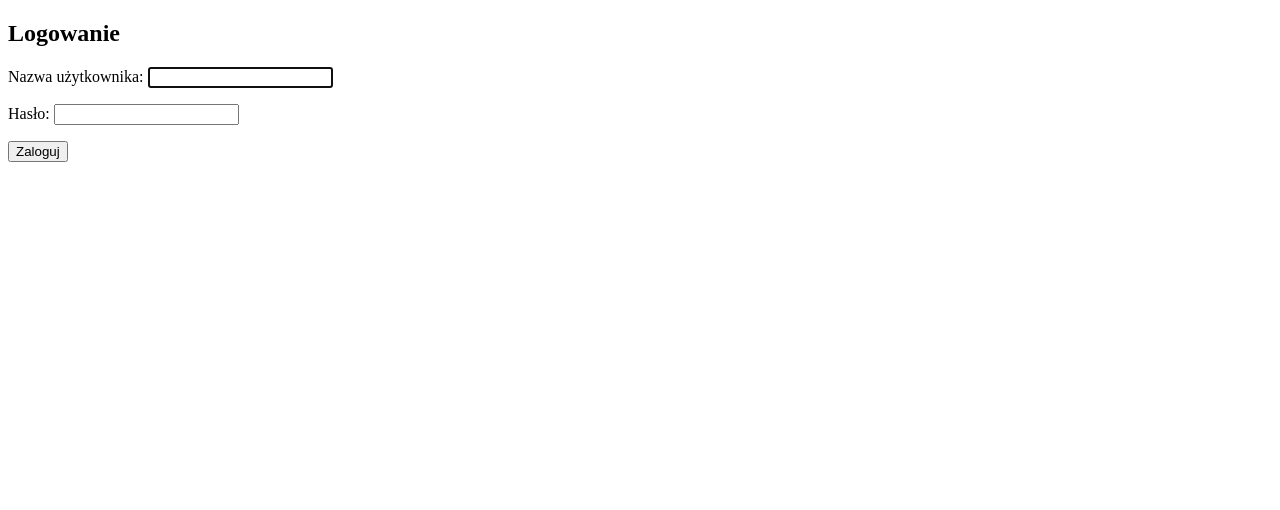
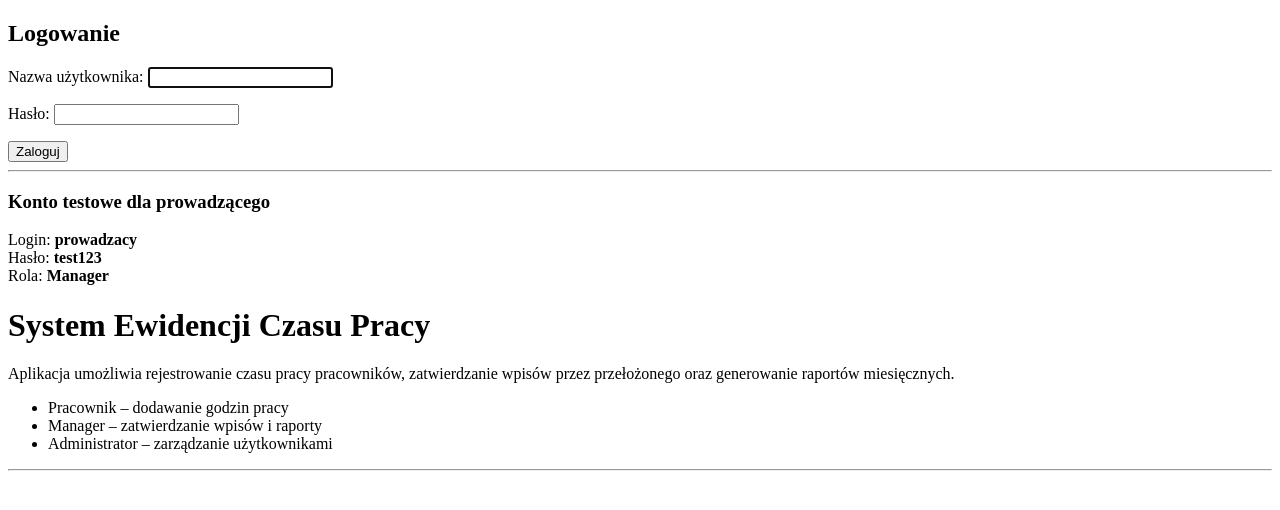
Before and after one commit to JakubSondej/Work_time_app, a Django app: page /accounts/login/ in a window 1280 px wide. Shown: the top 510 px of the page. Run offline with Django 5.2, Linux system fonts and the light colour scheme.

Commit message:
Add Prowadzacy account

```diff
--- a/tracker/templates/registration/login.html
+++ b/tracker/templates/registration/login.html
@@ -1,4 +1,53 @@
 <!DOCTYPE html>
+<html>
+<head>
+    <title>System ewidencji czasu pracy</title>
+</head>
+<body>
+
+<h2>Logowanie</h2>
+
+<form method="post">
+    {% csrf_token %}
+    {{ form.as_p }}
+    <button type="submit">Zaloguj</button>
+</form>
+
+<hr>
+
+<h3>Konto testowe dla prowadzącego</h3>
+
+<p>
+    Login: <strong>prowadzacy</strong><br>
+    Hasło: <strong>test123</strong><br>
+    Rola: <strong>Manager</strong>
+</p>
+
+</body>
+</html>
+
+
+<h1>System Ewidencji Czasu Pracy</h1>
+
+<p>
+Aplikacja umożliwia rejestrowanie czasu pracy pracowników,
+zatwierdzanie wpisów przez przełożonego oraz generowanie raportów miesięcznych.
+</p>
+
+<ul>
+    <li>Pracownik – dodawanie godzin pracy</li>
+    <li>Manager – zatwierdzanie wpisów i raporty</li>
+    <li>Administrator – zarządzanie użytkownikami</li>
+</ul>
+
+<hr>
+
+
+
+
+
+
+{% comment %} <!DOCTYPE html>
 <html>
 <head>
     <title>Login</title>
@@ -14,4 +63,4 @@
 </form>
 
 </body>
-</html>
+</html> {% endcomment %}
```
